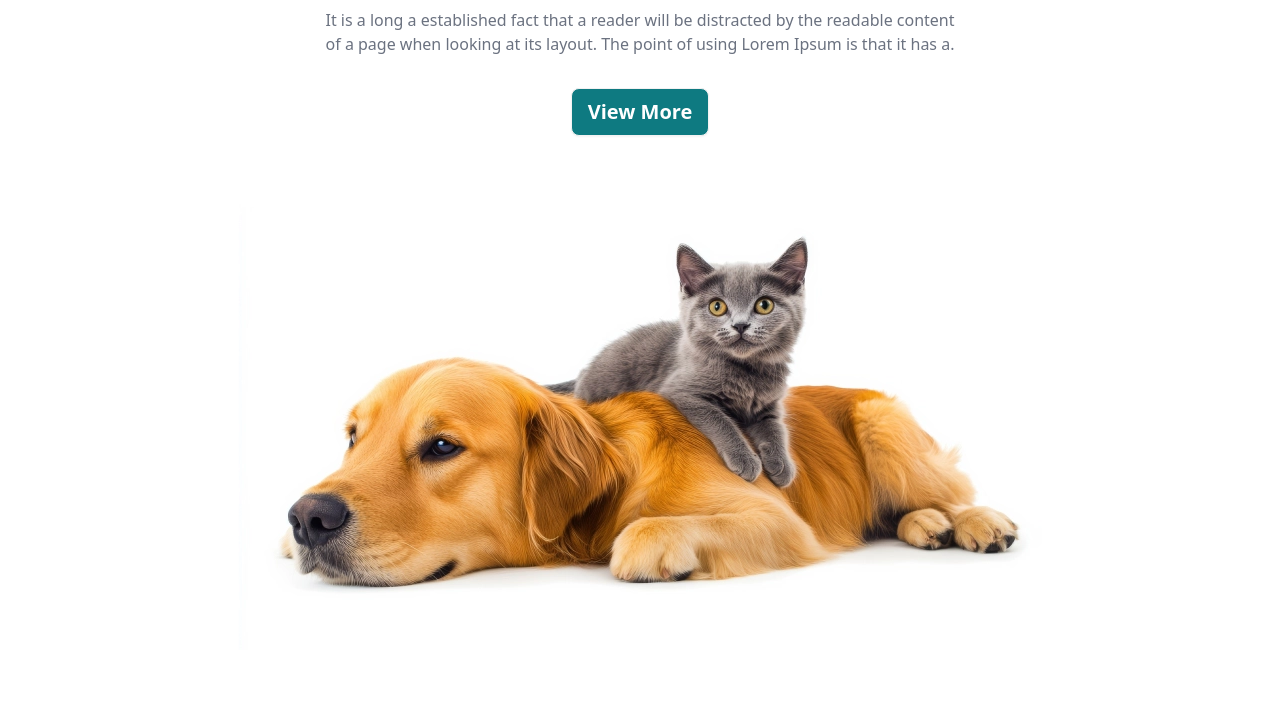
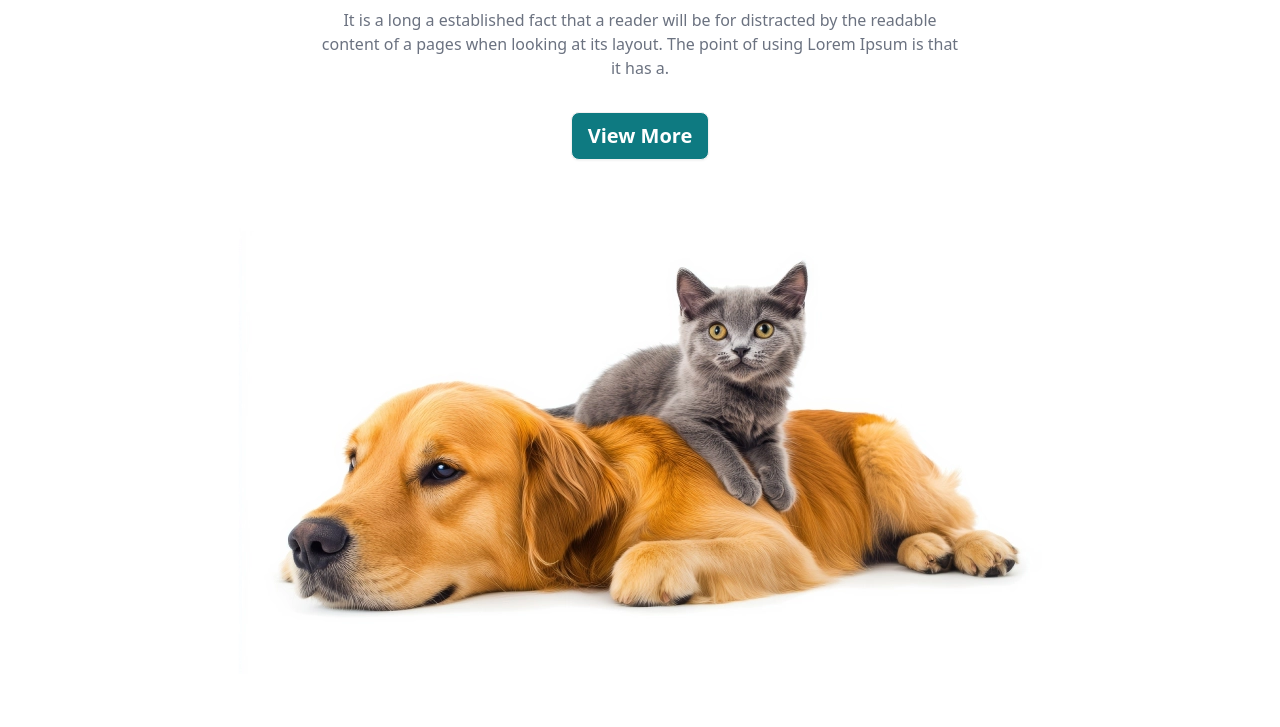
Before and after one commit to khaledmahmud32/B10-A6-assainment-06, a plain HTML site: page index.html in a window 1280 px wide. Shown: the part 272-999 px from the top of the page. Drawn offline with nearby package versions, Linux system fonts and the light colour scheme; no server answers; files whose address does not match are found by name.

```diff
--- a/index.html
+++ b/index.html
@@ -80,9 +80,9 @@
         <div class="text-center my-12 space-y-8">
             <h4 class="text-2xl text-gray-500 font-semibold">Bringing Families Together ❤️‍🔥 </h4>
             <h1 class="text-5xl font-bold">Your Path to Adoption Starts Here</h1>
-            <p class="text-gray-500 w-2/4 mx-auto">It is a long a established fact that a reader will be distracted by the
+            <p class="text-gray-500 w-2/4 mx-auto">It is a long a established fact that a reader will be for distracted by the
                 readable
-                content of a page when looking at its layout. The point of using Lorem Ipsum is that it has a.</p>
+                content of a pages when looking at its layout. The point of using Lorem Ipsum is that it has a.</p>
             <div>
                 <a href="#view-more-btn"><button class="btn bg-btn_primary text-white font-semibold text-xl">View
                         More</button></a>
```
